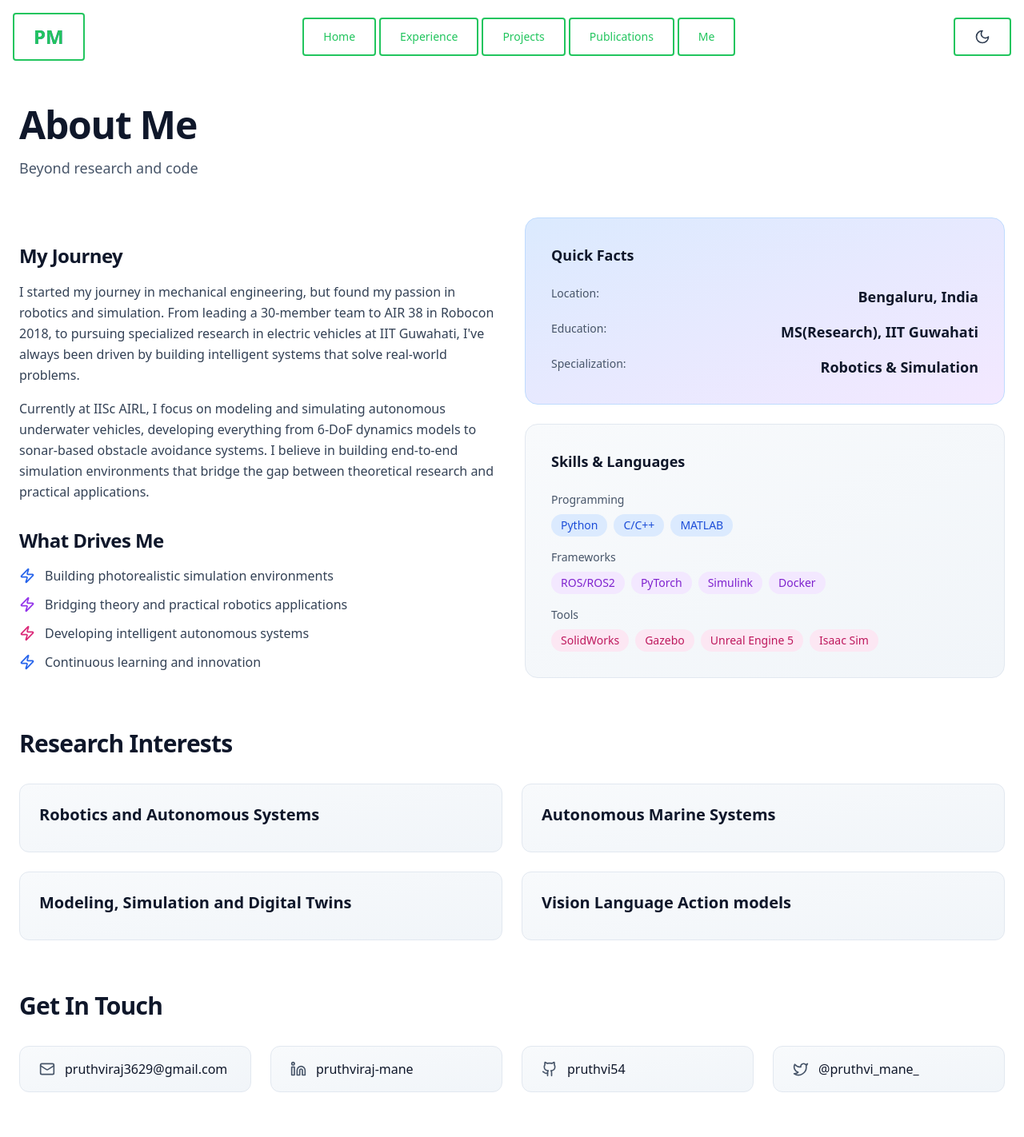
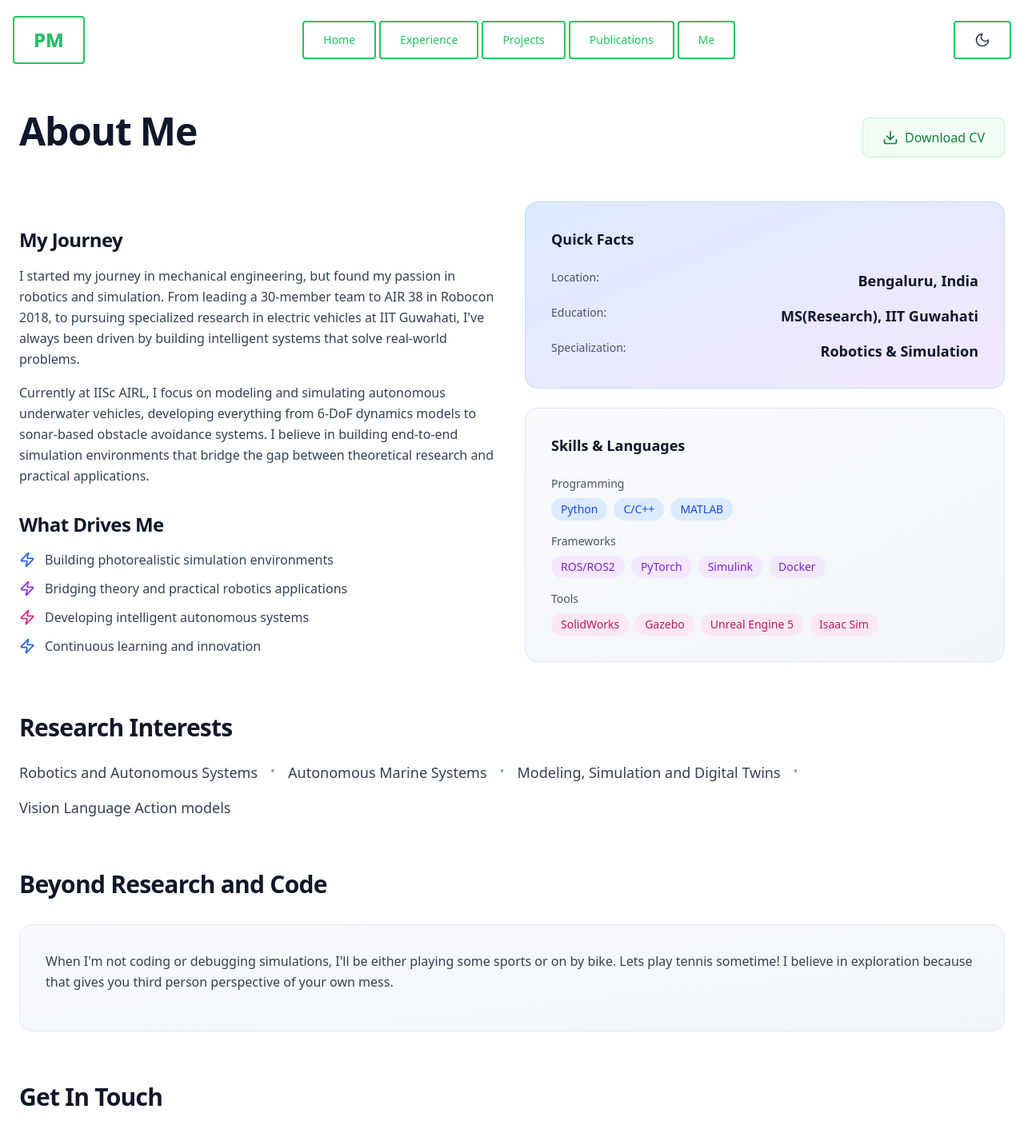
Before and after one commit to pruthvi54/pruthvi54.github.io, a React (Vite) app: page /me in a window 1280 px wide. Shown: the top 1422 px of the page at 80% size. Built offline with nearby package versions, Linux system fonts and the light colour scheme; the HTML template or start-up script is replaced by a standard one.

Commit message:
Update Me page: add CV download, simplify research interests, add Beyond section, improve spacing and footer

```diff
--- a/src/components/Layout.tsx
+++ b/src/components/Layout.tsx
@@ -57,7 +57,7 @@ export default function Layout({ children }: LayoutProps) {
           ? 'bg-white/90 dark:bg-slate-950/90 backdrop-blur-md border-b border-slate-200 dark:border-slate-800 shadow-sm'
           : 'bg-transparent'
       }`}>
-        <div className="container mx-auto px-4 py-4 flex items-center justify-between">
+        <div className="container mx-auto px-4 py-5 flex items-center justify-between">
           <button
             onClick={() => setLocation('/')}
             className="text-2xl font-bold bg-gradient-to-r from-blue-600 to-purple-600 dark:from-blue-400 dark:to-purple-400 bg-clip-text text-transparent hover:opacity-80 transition-opacity"
@@ -142,8 +142,10 @@ export default function Layout({ children }: LayoutProps) {
 
       {/* Footer */}
       <footer className="border-t border-slate-200 dark:border-slate-800 mt-8 pt-8 pb-6 text-center text-slate-600 dark:text-slate-400">
-        <p className="mb-2">Designed and built with React, Tailwind CSS, and ❤️</p>
-        <p className="text-sm">© {new Date().getFullYear()} Pruthviraj Mane. All rights reserved. Built with ❤️</p>
+        <div className="container mx-auto px-6 max-w-7xl">
+          <p className="mb-2">Designed and built with React, Tailwind CSS, and ❤️</p>
+          <p className="text-sm">© {new Date().getFullYear()} Pruthviraj Mane. All rights reserved. Built with ❤️</p>
+        </div>
       </footer>
     </div>
   );
--- a/src/pages/HomePage.tsx
+++ b/src/pages/HomePage.tsx
@@ -7,7 +7,7 @@ export default function HomePage() {
 
   return (
     <Layout>
-      <section className="pt-8 pb-2 min-h-[calc(100vh-21rem)]">
+      <section className="pt-12 pb-2 min-h-[calc(100vh-21rem)]">
         <div className="grid md:grid-cols-2 gap-12 items-center w-full">
           <div className="space-y-8">
             <div className="space-y-4">
--- a/src/pages/MePage.tsx
+++ b/src/pages/MePage.tsx
@@ -1,13 +1,20 @@
 import Layout from '@/components/Layout';
-import { Zap, Mail, Linkedin, Github, Twitter } from 'lucide-react';
+import { Zap, Mail, Linkedin, Github, Twitter, Download } from 'lucide-react';
 
 export default function MePage() {
   return (
     <Layout>
       <section className="pt-4 pb-2">
-        <div className="space-y-4 mb-12">
+        <div className="flex items-center justify-between mb-12">
           <h1 className="text-5xl font-bold">About Me</h1>
-          <p className="text-lg text-slate-600 dark:text-slate-400">Beyond research and code</p>
+          <a
+            href="/CV.pdf"
+            download="Pruthviraj_Mane_CV.pdf"
+            className="flex items-center gap-2 px-6 py-3 bg-green-50 dark:bg-green-900/20 text-green-700 dark:text-green-400 hover:bg-green-600 hover:text-white dark:hover:bg-green-600 rounded-lg font-medium transition-all border border-green-200 dark:border-green-800"
+          >
+            <Download className="w-5 h-5" />
+            Download CV
+          </a>
         </div>
 
         <div className="grid md:grid-cols-2 gap-8">
@@ -108,20 +115,27 @@ export default function MePage() {
 
         {/* Research Interests Section */}
         <div className="mt-16">
-          <h2 className="text-3xl font-bold mb-8">Research Interests</h2>
-          <div className="grid md:grid-cols-2 gap-6">
-            <div className="p-6 rounded-xl bg-gradient-to-br from-slate-50 to-slate-100 dark:from-slate-900 dark:to-slate-800 border border-slate-200 dark:border-slate-700">
-              <h3 className="font-bold text-xl mb-2 text-slate-900 dark:text-slate-100">Robotics and Autonomous Systems</h3>
-            </div>
-            <div className="p-6 rounded-xl bg-gradient-to-br from-slate-50 to-slate-100 dark:from-slate-900 dark:to-slate-800 border border-slate-200 dark:border-slate-700">
-              <h3 className="font-bold text-xl mb-2 text-slate-900 dark:text-slate-100">Autonomous Marine Systems</h3>
-            </div>
-            <div className="p-6 rounded-xl bg-gradient-to-br from-slate-50 to-slate-100 dark:from-slate-900 dark:to-slate-800 border border-slate-200 dark:border-slate-700">
-              <h3 className="font-bold text-xl mb-2 text-slate-900 dark:text-slate-100">Modeling, Simulation and Digital Twins</h3>
-            </div>
-            <div className="p-6 rounded-xl bg-gradient-to-br from-slate-50 to-slate-100 dark:from-slate-900 dark:to-slate-800 border border-slate-200 dark:border-slate-700">
-              <h3 className="font-bold text-xl mb-2 text-slate-900 dark:text-slate-100">Vision Language Action models</h3>
-            </div>
+          <h2 className="text-3xl font-bold mb-6">Research Interests</h2>
+          <div className="flex flex-wrap gap-4">
+            <span className="text-lg text-slate-700 dark:text-slate-300">Robotics and Autonomous Systems</span>
+            <span className="text-slate-400 dark:text-slate-600">•</span>
+            <span className="text-lg text-slate-700 dark:text-slate-300">Autonomous Marine Systems</span>
+            <span className="text-slate-400 dark:text-slate-600">•</span>
+            <span className="text-lg text-slate-700 dark:text-slate-300">Modeling, Simulation and Digital Twins</span>
+            <span className="text-slate-400 dark:text-slate-600">•</span>
+            <span className="text-lg text-slate-700 dark:text-slate-300">Vision Language Action models</span>
+          </div>
+        </div>
+
+        {/* Beyond Research and Code Section */}
+        <div className="mt-16">
+          <h2 className="text-3xl font-bold mb-8">Beyond Research and Code</h2>
+          <div className="bg-gradient-to-br from-slate-50 to-slate-100 dark:from-slate-900 dark:to-slate-800 rounded-2xl p-8 border border-slate-200 dark:border-slate-700">
+            <p className="text-slate-700 dark:text-slate-300 leading-relaxed">
+              When I'm not coding or debugging simulations, I'll be either playing some sports or on by bike.
+              Lets play tennis sometime!
+              I believe in exploration because that gives you third person perspective of your own mess.
+            </p>
           </div>
         </div>
 
```
Also changed, not shown: 1 other file (tests, documents, lock files or other folders).
